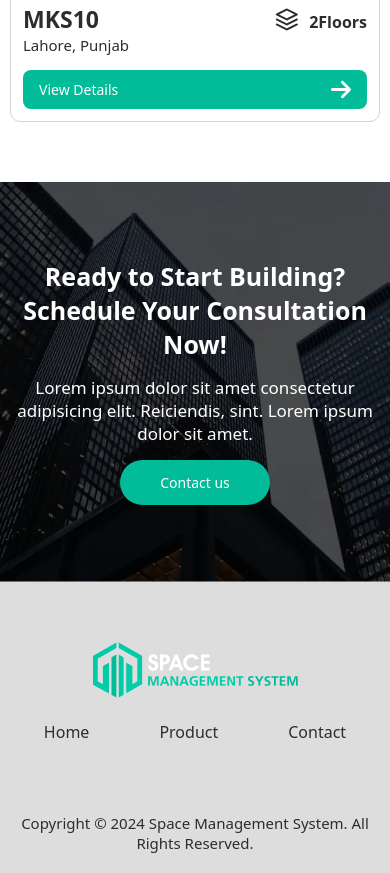
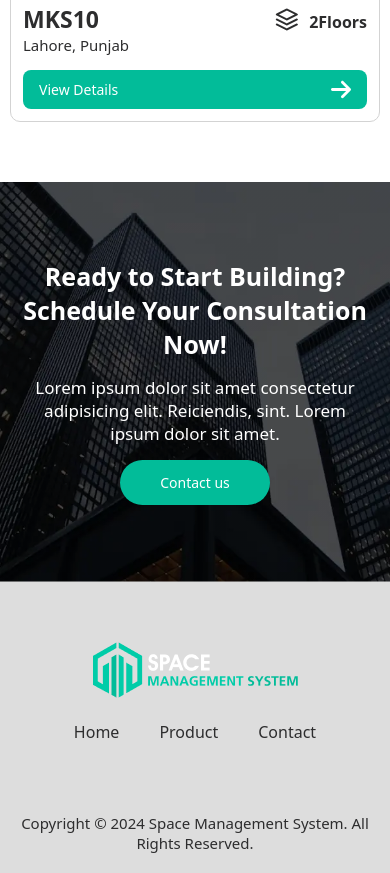
Before and after one commit to Amir-9251/kodextechProject, a website built with Parcel: page index.html in a window 390 px wide. Shown: the part 4997-5870 px from the top of the page. Built offline with nearby package versions, Linux system fonts and the light colour scheme.

Commit message:
some padding in zero block

```diff
--- a/css/style.css
+++ b/css/style.css
@@ -537,6 +537,7 @@ body {
 @media screen and (max-width: 768px) {
   .zero .container {
     max-width: 500px;
+    padding: 0 2rem;
   }
 }
 .page-footer {
@@ -574,6 +575,6 @@ body {
     max-width: 50rem;
   }
   .page-footer .list {
-    gap: 7rem;
+    gap: 4rem;
   }
 }
```
